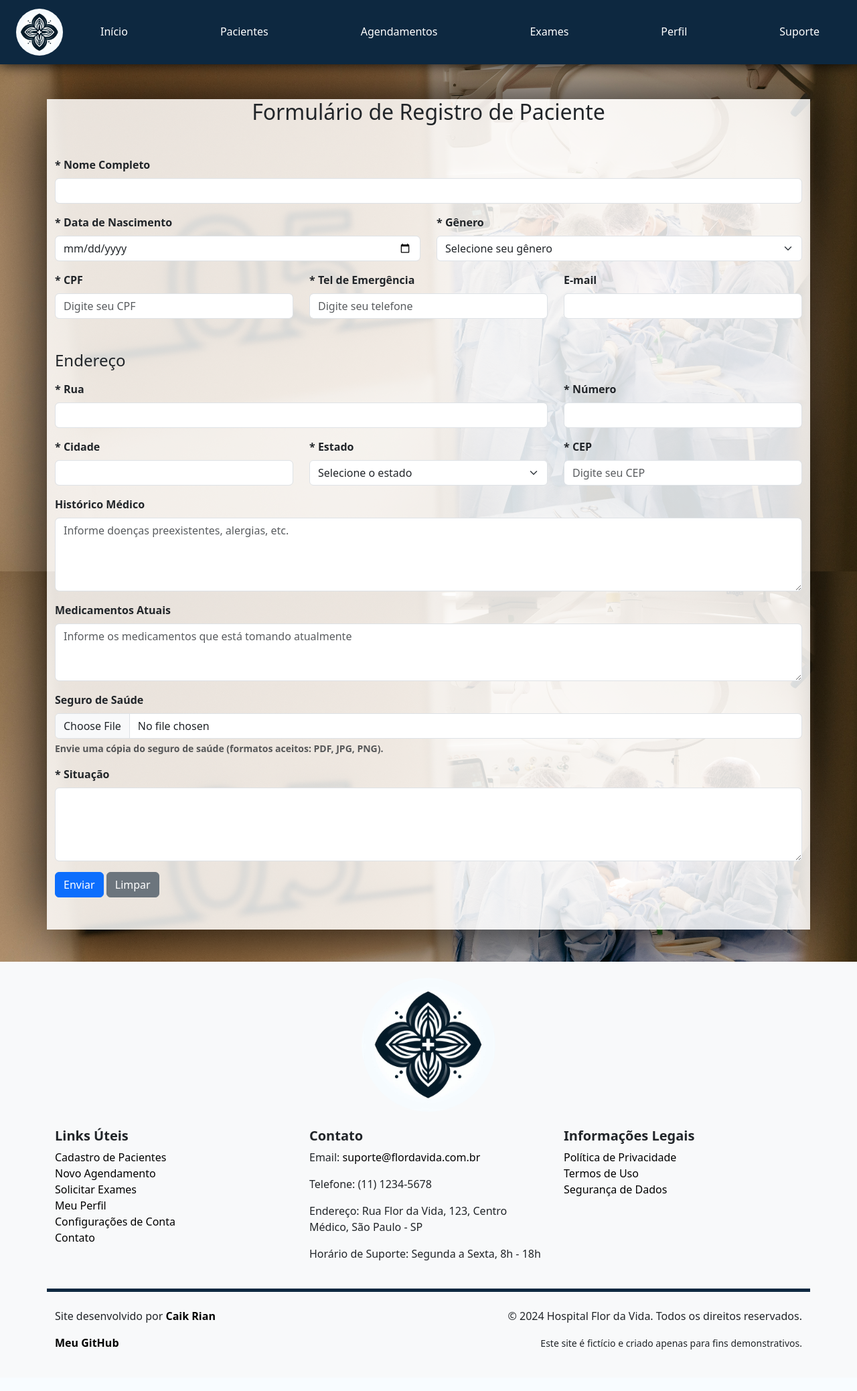
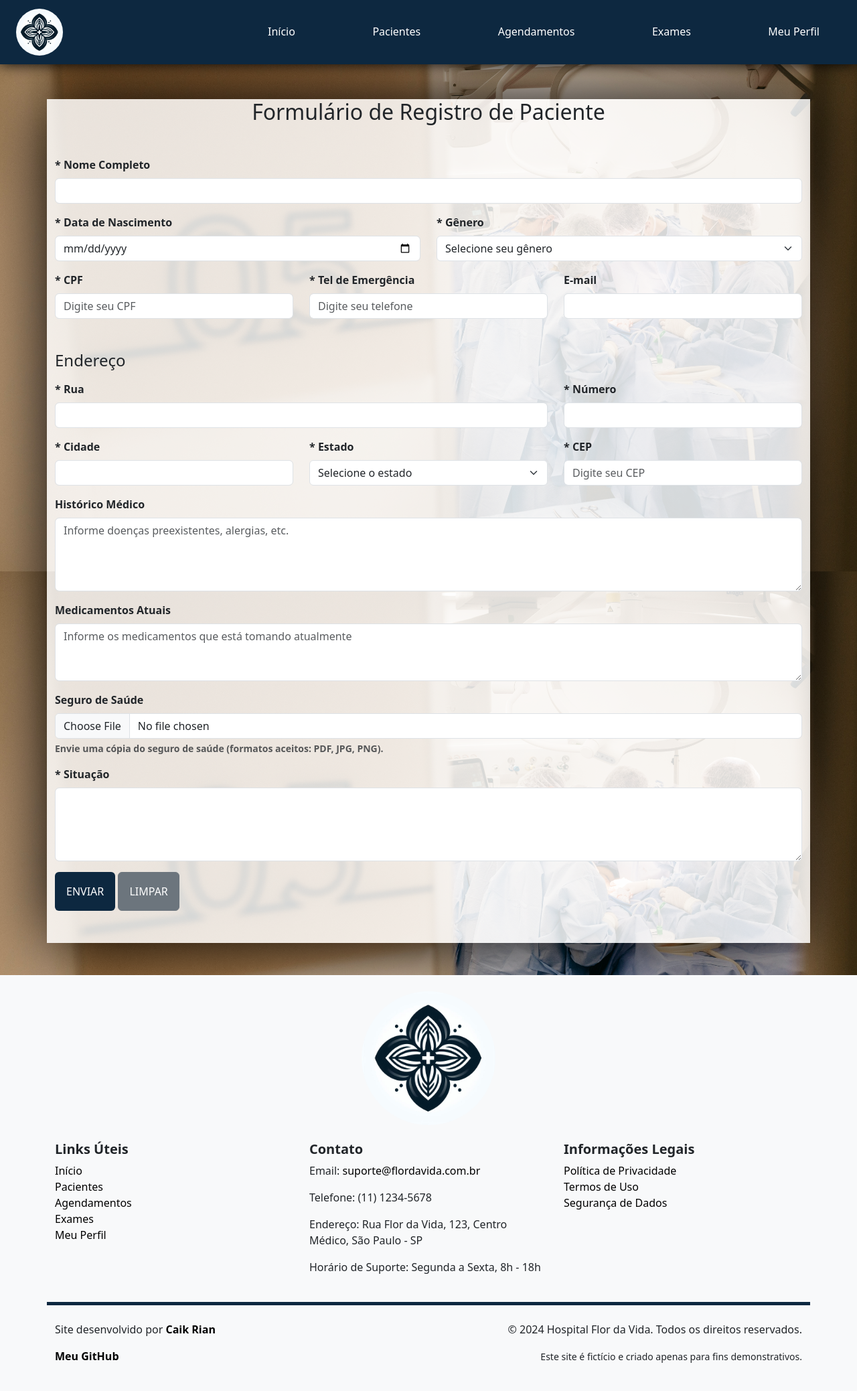
Before and after one commit to CaikRian/Hospital-Flor-da-Vida, a PHP site: page / in a window 1280 px wide. Shown: the whole page at 67% size. Before the commit the page ends 2015 px from the top, so only its background shows below. Run offline with PHP 8.4, Linux system fonts and the light colour scheme.

Commit message:
v2.1 --> Alteração e melhoria no Layout

```diff
--- a/assets/css/style.css
+++ b/assets/css/style.css
@@ -14,6 +14,9 @@ img{
 nav{
     background-color: #0D2840;
     box-shadow: 0px 0px 20px #000000;
+}
+#navbarNav{
+    margin-left: 250px;
 }
 .navbar-toggler {
     background-color: aliceblue;
@@ -50,7 +53,10 @@ nav ul li:hover{
     font-weight: bold;
 
 }
-
+#btn-submit{
+    background-color: #0D2840;
+    color: white;
+}
 input:focus{
     outline: none;
 }
--- a/index.html
+++ b/index.html
@@ -55,15 +55,13 @@
                 </li>
                 <li class="nav-item dropdown">
                     <a class="nav-link dropdown-toggle" href="#" id="navbarDropdownPerfil" role="button" data-bs-toggle="dropdown" aria-expanded="false">
-                        Perfil
+                        Meu Perfil
                     </a>
                     <ul class="dropdown-menu" aria-labelledby="navbarDropdownPerfil">
                         <li><a class="dropdown-item" href="#">Meu Perfil</a></li>
                         <li><a class="dropdown-item" href="#">Configurações</a></li>
+                        <li><a class="dropdown-item" href="#">Suporte</a></li>
                     </ul>
-                </li>
-                <li class="nav-item">
-                    <a class="nav-link" href="#">Suporte</a>
                 </li>
             </ul>
 
@@ -217,8 +215,8 @@
             </div>
 
             <!-- Botões -->
-            <button type="submit" class="btn btn-primary mb-5">Enviar</button>
-            <button type="reset" class="btn btn-secondary mb-5">Limpar</button>
+            <button type="submit" class="btn custom-btn mb-5 p-3" id="btn-submit">ENVIAR</button>
+            <button type="reset" class="btn btn-secondary mb-5 p-3">LIMPAR</button>
 
         </form>
     </div>
@@ -238,12 +236,11 @@
                 <div class="col-md-4">
                     <h5 class="fw-bold">Links Úteis</h5>
                     <ul class="list-unstyled">
-                        <li><a href="#">Cadastro de Pacientes</a></li>
-                        <li><a href="#">Novo Agendamento</a></li>
-                        <li><a href="#">Solicitar Exames</a></li>
+                        <li><a href="#">Início</a></li>
+                        <li><a href="#">Pacientes</a></li>
+                        <li><a href="#">Agendamentos</a></li>
+                        <li><a href="#">Exames</a></li>
                         <li><a href="#">Meu Perfil</a></li>
-                        <li><a href="#">Configurações de Conta</a></li>
-                        <li><a href="#">Contato</a></li>
                     </ul>
                 </div>
 
@@ -270,8 +267,8 @@
             <!-- Criação e Direitos -->
             <div class="row mt-4 align-items-center g-4">
                 <div class="col-md-6">
-                    <p>Site desenvolvido por <a href="https://seuportfolio.com.br" target="_blank"><b>Caik Rian</b></a></p>
-                    <p><a href="https://github.com/seuGithub" target="_blank"><b>Meu GitHub</b></a></p>
+                    <p>Site desenvolvido por <a href="https://meu-portfolio-pi-opal.vercel.app" target="_blank"><b>Caik Rian</b></a></p>
+                    <p><a href="https://github.com/CaikRian" target="_blank"><b>Meu GitHub</b></a></p>
                 </div>
                 <div class="col-md-6 text-md-end">
                     <p>© 2024 Hospital Flor da Vida. Todos os direitos reservados.</p>
```
